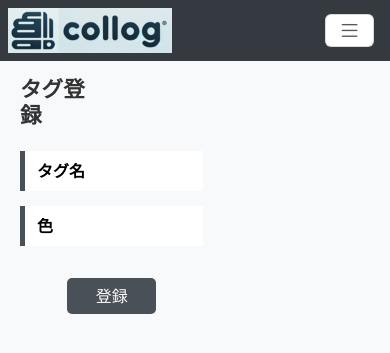
After one commit to NakazatoTaichi/django-searchproject, a Django app: page /mycollection/tag/register in a window 390 px wide. The commit adds this page. Shown: the top 353 px of the page. Run offline with Django 5.2, Linux system fonts and the light colour scheme; the visitor is signed in with stand-in values (Sample User, id 1); lists and menus that the app fills with data are empty.

Commit message:
タグ登録画面を表示

```diff
--- a/search_project/mycollection/templates/base.html
+++ b/search_project/mycollection/templates/base.html
@@ -108,7 +108,7 @@
         <a href="{% url 'mycollection:home' %}">コレクション一覧</a>
         <a href="{% url 'mycollection:collection_register' %}"><i class="fas fa-bookmark"></i>コレクション登録</a>
         <a href="{% url 'mycollection:collection_category_register' %}"><i class="fas fa-folder-plus"></i>カテゴリ登録</a>
-        <a href="#"><i class="fas fa-tags"></i>タグ登録</a>
+        <a href="{% url 'mycollection:collection_tag_register' %}"><i class="fas fa-tags"></i>タグ登録</a>
         <a href="#"><i class="fas fa-heart"></i>お気に入り</a>
 
         <div class="sidebar-footer">
--- /dev/null
+++ b/search_project/mycollection/templates/collection_tag_register.html
@@ -0,0 +1,81 @@
+{% extends "base.html" %}
+
+{% block title %}コレクションタグ登録{% endblock %}
+
+{% block content %}
+<div class="content col-10">
+    <div class="d-flex">
+        <div class="row">
+            <div class="col-12 col-md-9">
+                <div class="row">
+                    <div class="col-6">
+                        <h4>タグ登録</h4>
+                    </div>
+                </div>
+                <div class="col-6">
+                    {% if messages %}
+                        <div class="messages">
+                            {% for message in messages %}
+                            <div class="alert alert-{{ message.tags }}">
+                                {{ message }}
+                            </div>
+                            {% endfor %}
+                        </div>
+                    {% endif %}
+                </div>
+            </div>
+            <div class="col-12 col-md-9">
+                <form method="POST" enctype="multipart/form-data">
+                    {% csrf_token %}
+                    <table class="table">
+                        <tbody>
+                            <tr>
+                                <th><label for="">タグ名</label></th>
+                                <!-- <td>{{ form.name }}</td> -->
+                            </tr>
+                            <tr>
+                                <th><label for="">色</label></th>
+                                <!-- <td>{{ form.name }}</td> -->
+                            </tr>
+                        </tbody>
+                    </table>
+                    <div class="d-grid gap-2 col-6 mx-auto mt-2">
+                        <button class="btn form-control" type="submit" style="background-color: #495057; color: #ffffff;">登録</button>
+                    </div>
+                </form>
+            </div>
+        </div>
+    </div>
+</div>
+<style>
+    .content {
+        margin-left: 240px;
+        padding: 20px;
+        width: 100%;
+    }
+    h4 {
+        font-weight: bold;
+    }
+    table {
+        border-collapse:separate;
+        border-spacing:0 15px;
+        border: none;
+    }
+    table td {
+        vertical-align: middle;
+        border-bottom: none !important;
+    }
+    table th {
+        vertical-align: middle;
+        border-left: 5px solid #495057;
+        border-bottom: none !important;
+        padding-left: 12px !important;
+    }
+    @media (max-width: 768px) {
+        .content {
+            margin-left: 0;
+            margin-top: 56px;
+        }
+    }
+</style>
+{% endblock %}
--- a/search_project/mycollection/urls.py
+++ b/search_project/mycollection/urls.py
@@ -11,5 +11,6 @@ urlpatterns = [
     path('edit/<int:pk>', views.collection_edit, name='collection_edit'),
     path('delete/<int:pk>', views.collection_delete, name='collection_delete'),
     path('category/register', views.collection_category_register, name='collection_category_register'),
+    path('tag/register', views.collection_tag_register, name='collection_tag_register'),
 
 ] + static(settings.MEDIA_URL, document_root=settings.MEDIA_ROOT)
--- a/search_project/mycollection/views.py
+++ b/search_project/mycollection/views.py
@@ -146,3 +146,19 @@ def collection_category_register(request):
         form = CollectionCategoryForm()
 
     return render(request, 'collection_category_register.html', {'form': form})
+
+@login_required
+def collection_tag_register(request):
+    # if request.method == 'POST':
+    #     form = CollectionCategoryForm(request.POST)
+    #     if form.is_valid():
+    #         collection_category = form.save(commit=False)
+    #         collection_category.user = request.user
+    #         collection_category.save()
+    #         messages.success(request, 'カテゴリが登録されました。')
+    #         return redirect('mycollection:collection_category_register')
+    # else:
+    #     form = CollectionCategoryForm()
+
+    # return render(request, 'collection_category_register.html', {'form': form})
+    return render(request, 'collection_tag_register.html')
```
